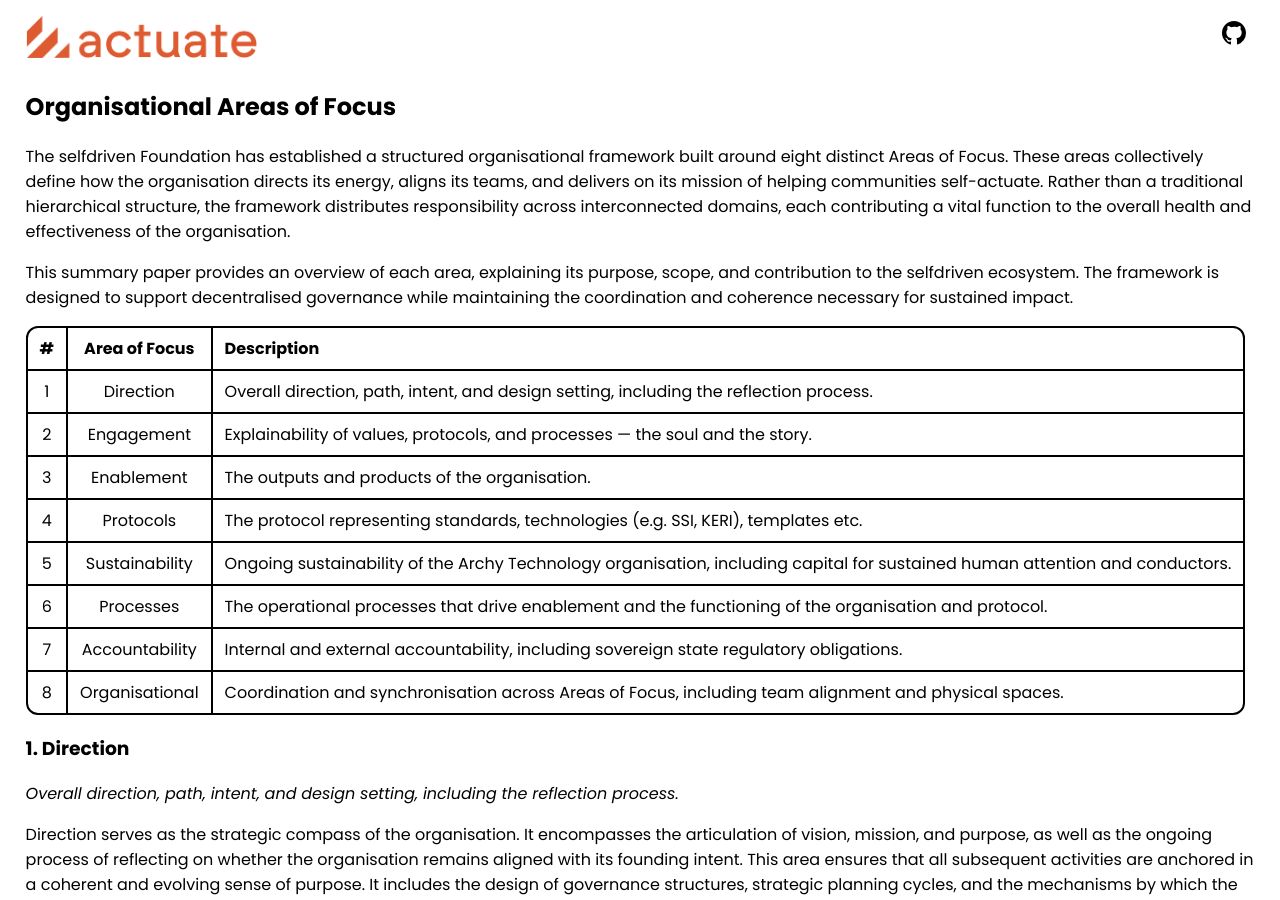
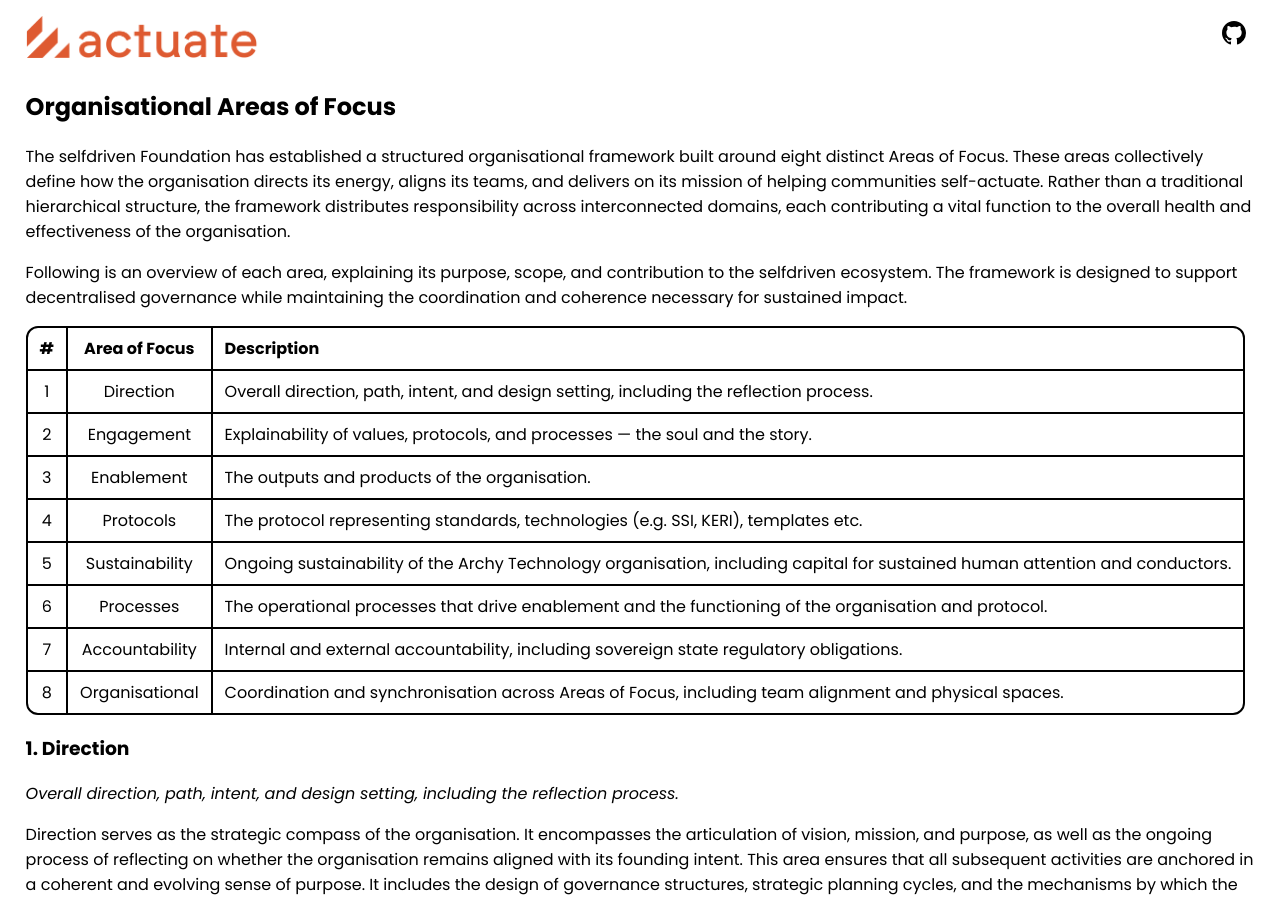
Before and after one commit to selfdriven-engagement/selfdriven-actuate, a Jekyll site: the page built from docs/pages/framework-organisational-areas-of-focus.md, in a window 1280 px wide and 900 px high. Built offline with Jekyll 4.4.1, drawn with Linux system fonts in a browser that asks for light colours.

Commit message:
Update framework-organisational-areas-of-focus.md

```diff
--- a/docs/pages/framework-organisational-areas-of-focus.md
+++ b/docs/pages/framework-organisational-areas-of-focus.md
@@ -8,7 +8,7 @@ permalink: /framework/organisational-areas-of-focus
 
 The selfdriven Foundation has established a structured organisational framework built around eight distinct Areas of Focus. These areas collectively define how the organisation directs its energy, aligns its teams, and delivers on its mission of helping communities self-actuate. Rather than a traditional hierarchical structure, the framework distributes responsibility across interconnected domains, each contributing a vital function to the overall health and effectiveness of the organisation.
 
-This summary paper provides an overview of each area, explaining its purpose, scope, and contribution to the selfdriven ecosystem. The framework is designed to support decentralised governance while maintaining the coordination and coherence necessary for sustained impact.
+Following is an overview of each area, explaining its purpose, scope, and contribution to the selfdriven ecosystem. The framework is designed to support decentralised governance while maintaining the coordination and coherence necessary for sustained impact.
 
 | # | Area of Focus | Description |
 |:-:|:-------------:|:------------|
```
